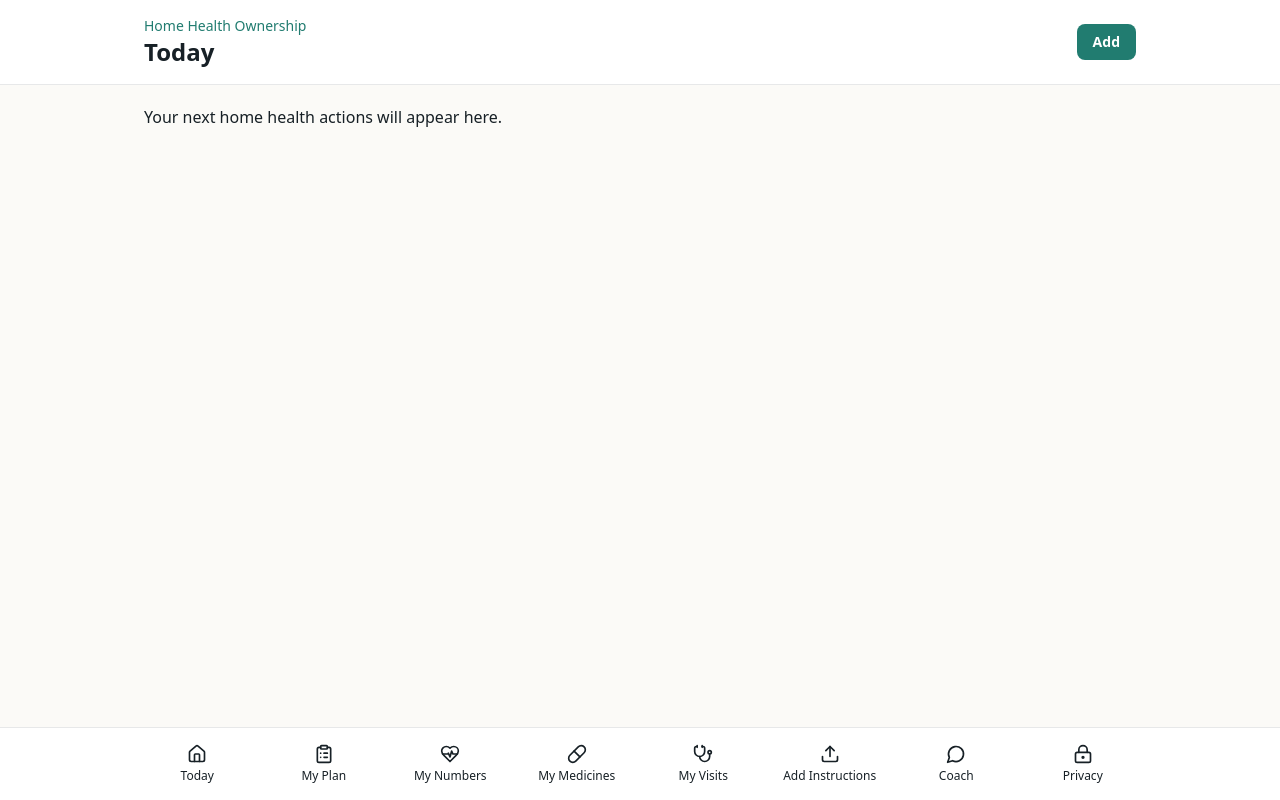
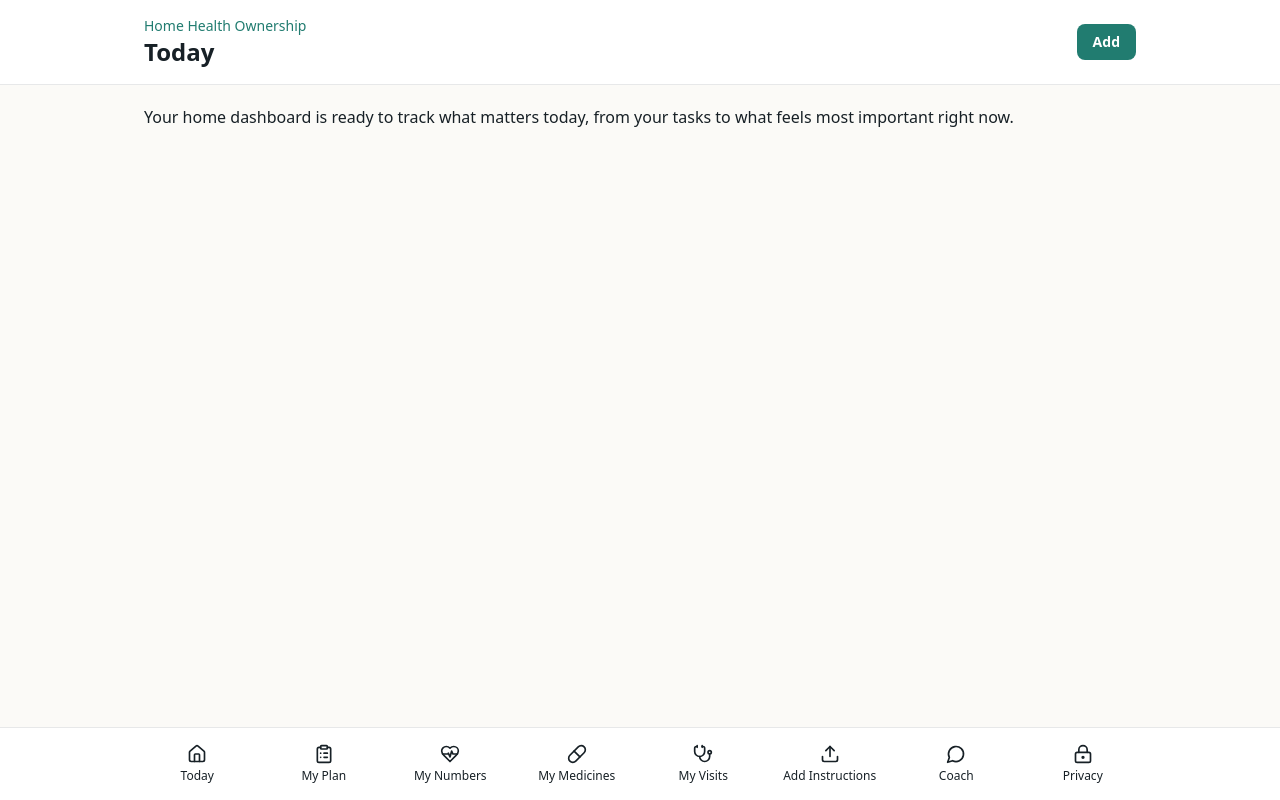
Before and after one commit to Tamathe/Patient-Facing-App, a Next.js app: page /today in a window 1280 px wide. Built offline with nearby package versions, Linux system fonts and the light colour scheme.

Commit message:
fix: replace temporary route bodies with route-specific copy

```diff
--- a/src/app/chat/page.tsx
+++ b/src/app/chat/page.tsx
@@ -3,7 +3,7 @@ import { AppShell } from "@/components/app-shell";
 export default function ChatPage() {
   return (
     <AppShell title="Coach">
-      <p>Your next home health actions will appear here.</p>
+      <p>Your care coach chat will be here to answer quick home care questions when you need support.</p>
     </AppShell>
   );
 }
--- a/src/app/intake/page.tsx
+++ b/src/app/intake/page.tsx
@@ -3,7 +3,7 @@ import { AppShell } from "@/components/app-shell";
 export default function IntakePage() {
   return (
     <AppShell title="Add Instructions">
-      <p>Your next home health actions will appear here.</p>
+      <p>Use this page to add home instructions for your team, like how you’re feeling and what you need.</p>
     </AppShell>
   );
 }
--- a/src/app/medicines/page.tsx
+++ b/src/app/medicines/page.tsx
@@ -3,7 +3,7 @@ import { AppShell } from "@/components/app-shell";
 export default function MedicinesPage() {
   return (
     <AppShell title="My Medicines">
-      <p>Your next home health actions will appear here.</p>
+      <p>Your medicines are listed here by name, dose, and timing so you can stay on track at home.</p>
     </AppShell>
   );
 }
--- a/src/app/numbers/page.tsx
+++ b/src/app/numbers/page.tsx
@@ -3,7 +3,7 @@ import { AppShell } from "@/components/app-shell";
 export default function NumbersPage() {
   return (
     <AppShell title="My Numbers">
-      <p>Your next home health actions will appear here.</p>
+      <p>Your latest home measurements will land here, so you can keep an easy eye on what your body is doing.</p>
     </AppShell>
   );
 }
--- a/src/app/plan/page.tsx
+++ b/src/app/plan/page.tsx
@@ -3,7 +3,7 @@ import { AppShell } from "@/components/app-shell";
 export default function PlanPage() {
   return (
     <AppShell title="My Plan">
-      <p>Your next home health actions will appear here.</p>
+      <p>This space will show your home care plan, including daily goals and what to do next at home.</p>
     </AppShell>
   );
 }
--- a/src/app/privacy/page.tsx
+++ b/src/app/privacy/page.tsx
@@ -3,7 +3,7 @@ import { AppShell } from "@/components/app-shell";
 export default function PrivacyPage() {
   return (
     <AppShell title="Privacy">
-      <p>Your next home health actions will appear here.</p>
+      <p>Your privacy details will show here, explaining how your home health information is kept safe and who can see it.</p>
     </AppShell>
   );
 }
--- a/src/app/today/page.tsx
+++ b/src/app/today/page.tsx
@@ -3,7 +3,7 @@ import { AppShell } from "@/components/app-shell";
 export default function TodayPage() {
   return (
     <AppShell title="Today">
-      <p>Your next home health actions will appear here.</p>
+      <p>Your home dashboard is ready to track what matters today, from your tasks to what feels most important right now.</p>
     </AppShell>
   );
 }
--- a/src/app/visits/page.tsx
+++ b/src/app/visits/page.tsx
@@ -3,7 +3,7 @@ import { AppShell } from "@/components/app-shell";
 export default function VisitsPage() {
   return (
     <AppShell title="My Visits">
-      <p>Your next home health actions will appear here.</p>
+      <p>Your visit schedule will show here with who is coming, what they can help with, and how to get ready.</p>
     </AppShell>
   );
 }
```
Also changed, not shown: 1 other file (tests, documents, lock files or other folders).
